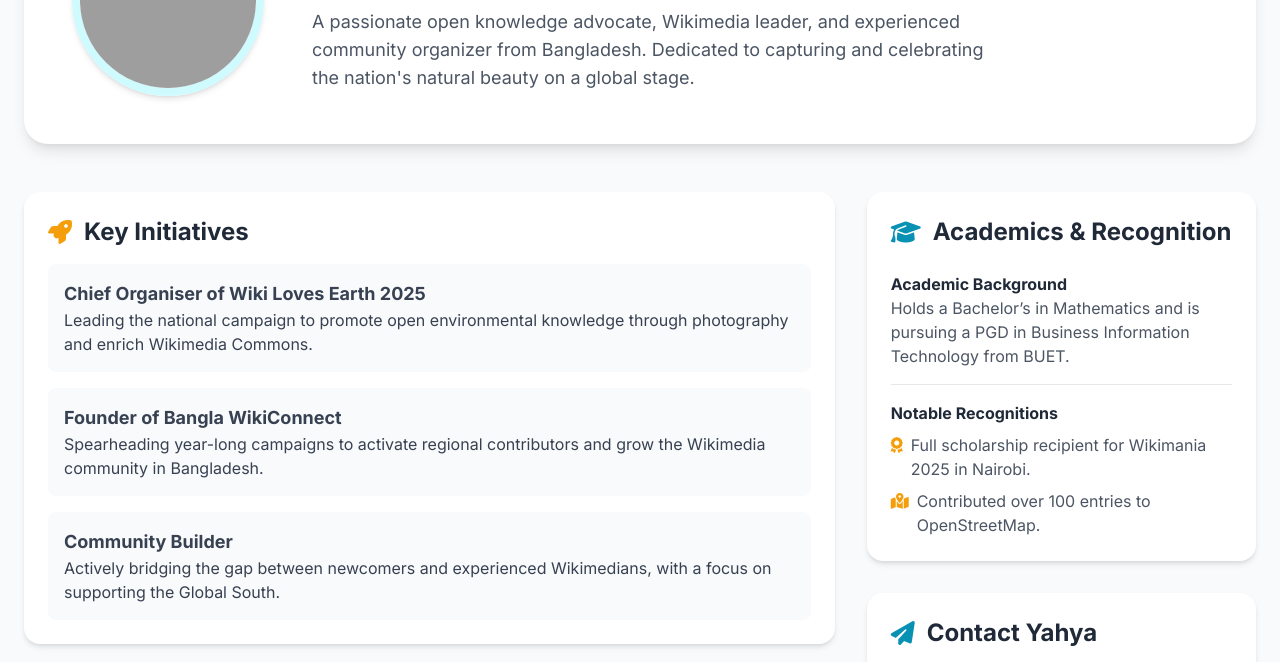
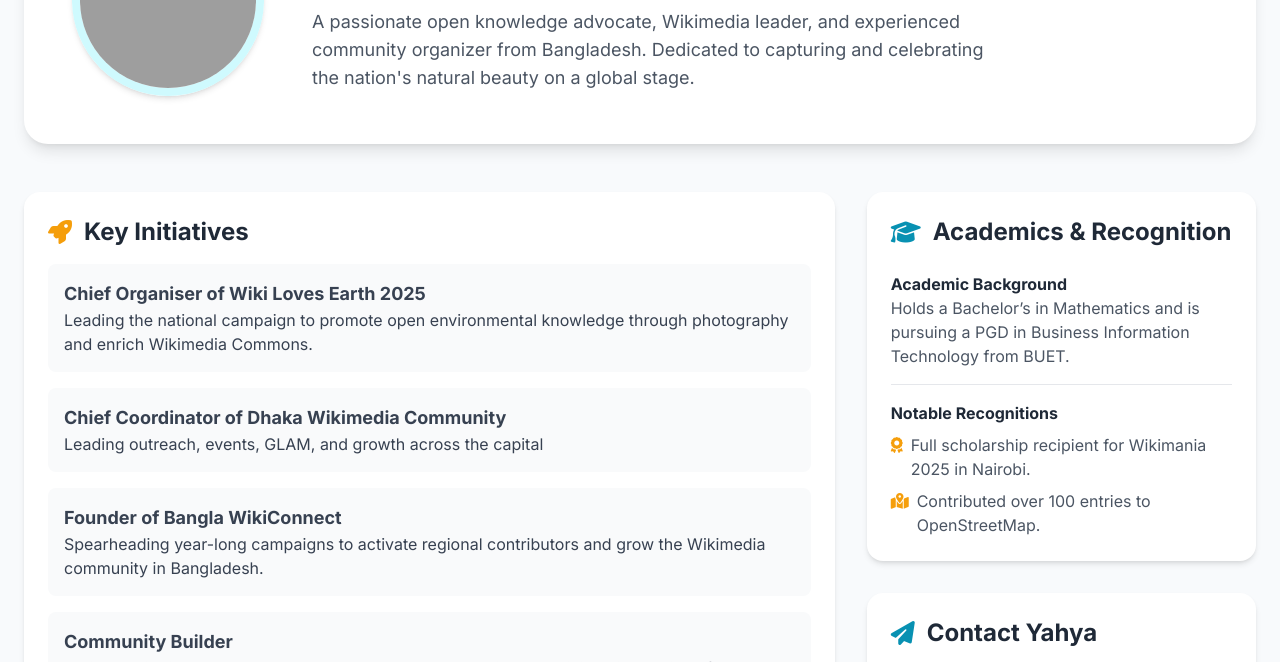
Before and after one commit to UserYahya/wle, a plain HTML site: page yahya/index.html in a window 1280 px wide. Shown: the part 252-914 px from the top of the page. Drawn offline with nearby package versions, Linux system fonts and the light colour scheme; grey boxes are pictures that could not be loaded.

Commit message:
Update index.html

```diff
--- a/yahya/index.html
+++ b/yahya/index.html
@@ -100,6 +100,10 @@
                             <p>Leading the national campaign to promote open environmental knowledge through photography and enrich Wikimedia Commons.</p>
                         </div>
                         <div class="p-4 bg-gray-50 rounded-lg">
+                            <h3 class="font-bold text-lg">Chief Coordinator of Dhaka Wikimedia Community</h3>
+                            <p>Leading outreach, events, GLAM, and growth across the capital</p>
+                        </div>
+                        <div class="p-4 bg-gray-50 rounded-lg">
                             <h3 class="font-bold text-lg">Founder of Bangla WikiConnect</h3>
                             <p>Spearheading year-long campaigns to activate regional contributors and grow the Wikimedia community in Bangladesh.</p>
                         </div>
```
